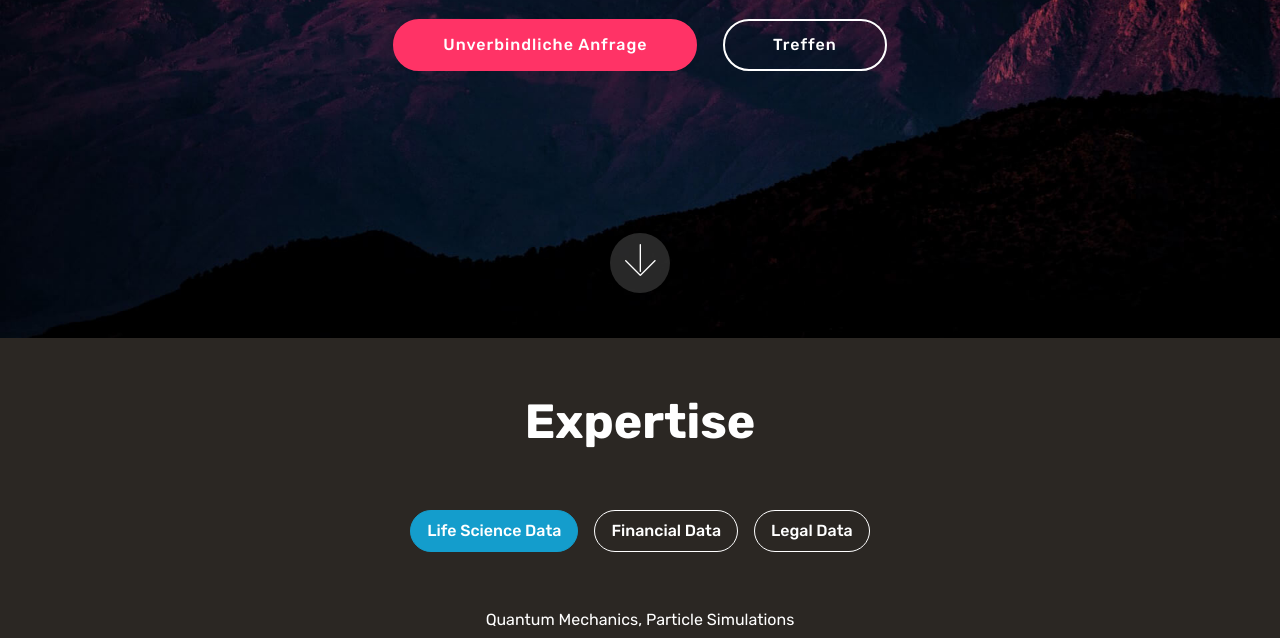
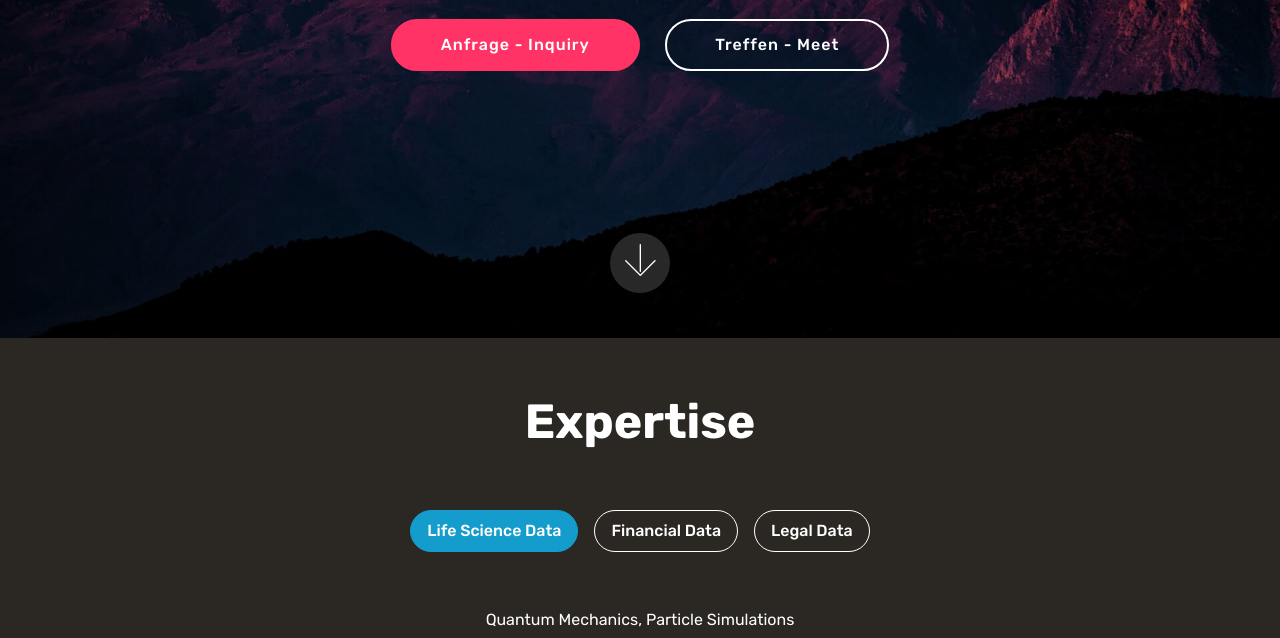
Before and after one commit to wolframteetz/mlakes, a plain HTML site: page index.html in a window 1280 px wide. Shown: the part 462-1100 px from the top of the page. Drawn offline with Linux system fonts and the light colour scheme; files whose address does not match are found by name.

```diff
--- a/index.html
+++ b/index.html
@@ -37,8 +37,8 @@
                 <p class="mbr-text pb-3 mbr-fonts-style display-5">
                     IT Consulting &amp; Prototyping<br>Data science since 1985<br>
                 </p>
-                <div class="mbr-section-btn"><a class="btn btn-md btn-secondary display-4" href="mailto:inquiry@mlakes.de">Unverbindliche Anfrage<br></a>
-                    <a class="btn btn-md btn-white-outline display-4" href="#bottom">Treffen</a></div>
+                <div class="mbr-section-btn"><a class="btn btn-md btn-secondary display-4" href="mailto:inquiry@mlakes.de">Anfrage - Inquiry<br></a>
+                    <a class="btn btn-md btn-white-outline display-4" href="#bottom">Treffen - Meet</a></div>
             </div>
         </div>
     </div>
@@ -49,7 +49,7 @@
     </div>
 </section>
 
-<section class="engine"><a href="https://mobirise.ws/l">free html site builder</a></section><section class="tabs1 cid-qNSf1lg33Y" id="tabs1-j">
+<section class="engine"><a href="https://mobirise.ws/g">create own website</a></section><section class="tabs1 cid-qNSf1lg33Y" id="tabs1-j">
 
 
 
```
Also changed, not shown: 1 other file.
